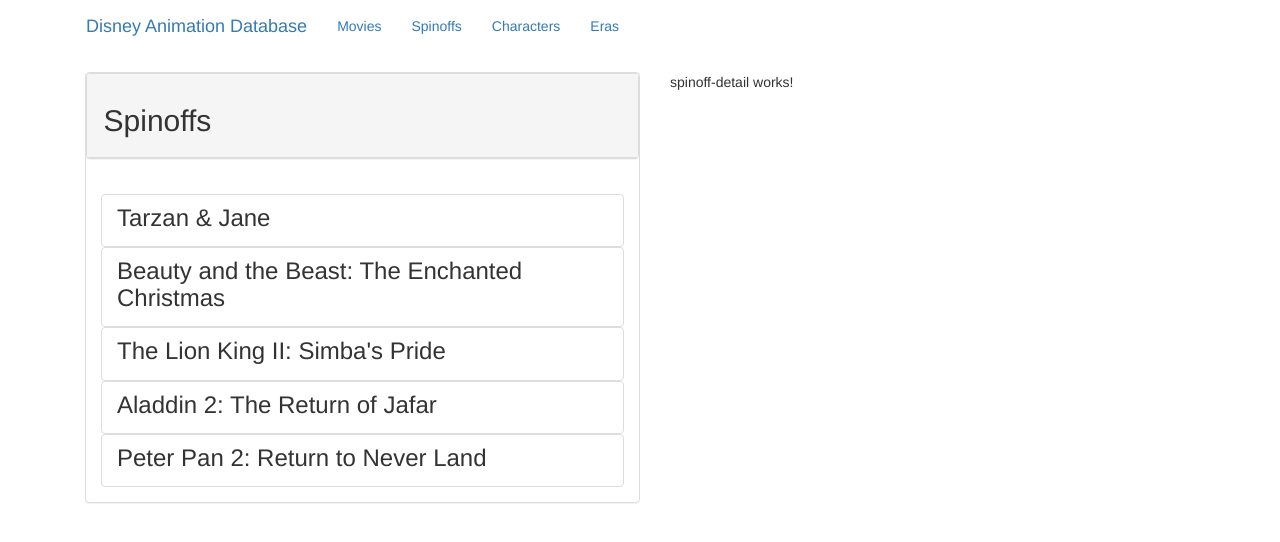
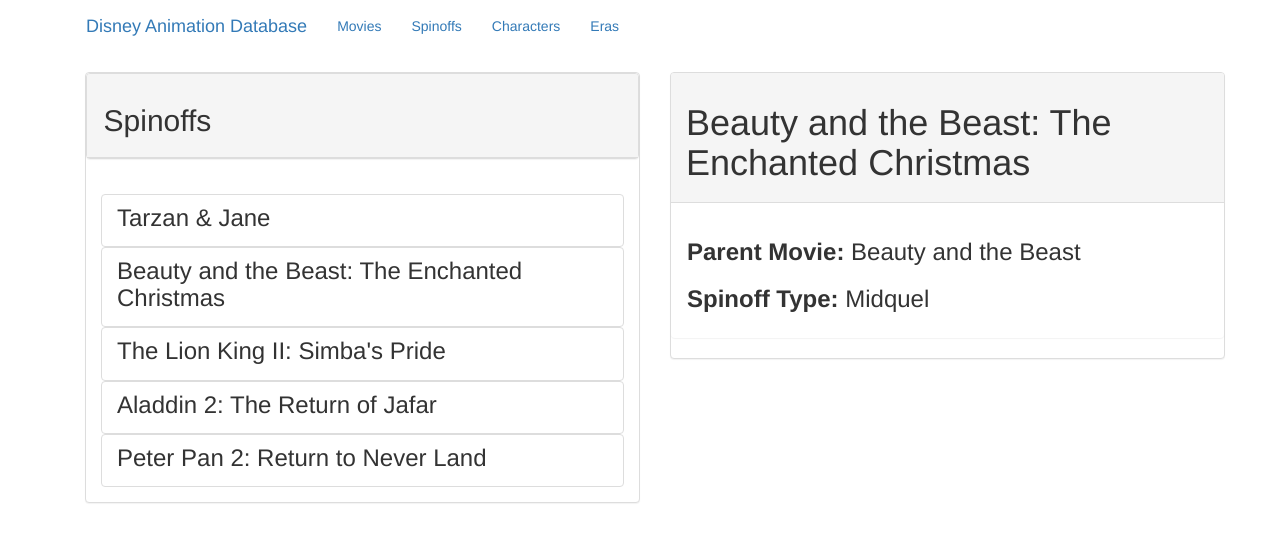
Before and after one commit to ar-byu/wdd430-final, an Angular app in the folder disneyAnimationApp/: page /spinoffs/1 in a window 1280 px wide. Shown: the top 542 px of the page. Built offline with nearby package versions, Linux system fonts and the light colour scheme.

Commit message:
Added spinoff detail & routing

```diff
--- a/disneyAnimationApp/src/app/spinoffs/spinoff-detail/spinoff-detail.component.html
+++ b/disneyAnimationApp/src/app/spinoffs/spinoff-detail/spinoff-detail.component.html
@@ -1 +1,9 @@
-<p>spinoff-detail works!</p>
+<div class="panel panel-default">
+    <div class="panel-heading">
+        <h1>{{spinoff.title}}</h1>
+    </div>
+    <div class="panel panel-body">
+        <h3><b>Parent Movie: </b>{{spinoff.related}}</h3>
+        <h3><b>Spinoff Type: </b>{{spinoff.type}}</h3>
+    </div>
+</div>
--- a/disneyAnimationApp/src/app/spinoffs/spinoff-detail/spinoff-detail.component.ts
+++ b/disneyAnimationApp/src/app/spinoffs/spinoff-detail/spinoff-detail.component.ts
@@ -1,10 +1,25 @@
-import { Component } from '@angular/core';
+import { Component, OnInit } from '@angular/core';
+import { ActivatedRoute, Params } from '@angular/router';
+import { Spinoff } from '../spinoffs.model';
+import { SpinoffsService } from '../spinoffs.service';
 
 @Component({
   selector: 'app-spinoff-detail',
   templateUrl: './spinoff-detail.component.html',
   styleUrls: ['./spinoff-detail.component.css']
 })
-export class SpinoffDetailComponent {
+export class SpinoffDetailComponent implements OnInit{
+  spinoff: Spinoff;
+  id: number;
 
+  constructor(private spinoffsService: SpinoffsService, private route: ActivatedRoute) {}
+
+  ngOnInit() {
+    this.route.params.subscribe(
+      (params: Params) => {
+        this.id = params['id'];
+        this.spinoff = this.spinoffsService.getOneSpinoff(this.id);
+      }
+    )
+  }
 }
--- a/disneyAnimationApp/src/app/spinoffs/spinoff-item/spinoff-item.component.html
+++ b/disneyAnimationApp/src/app/spinoffs/spinoff-item/spinoff-item.component.html
@@ -1,6 +1,7 @@
 <a
     style="cursor: pointer;"
     class="list-group-item clearfix"
+    [routerLink]="[index]"
     >
     <h3 class="list-group-item-heading pull-left">{{spinoff.title}}</h3>
 </a>
--- a/disneyAnimationApp/src/app/spinoffs/spinoff-item/spinoff-item.component.ts
+++ b/disneyAnimationApp/src/app/spinoffs/spinoff-item/spinoff-item.component.ts
@@ -8,4 +8,5 @@ import { Spinoff } from '../spinoffs.model';
 })
 export class SpinoffItemComponent {
   @Input() spinoff: Spinoff;
+  @Input() index: number;
 }
--- a/disneyAnimationApp/src/app/spinoffs/spinoff-list/spinoff-list.component.html
+++ b/disneyAnimationApp/src/app/spinoffs/spinoff-list/spinoff-list.component.html
@@ -12,6 +12,6 @@
       </div>
     <div class="panel-body">
         <app-spinoff-item
-        *ngFor="let spinoff of spinoffs" [spinoff]="spinoff"></app-spinoff-item>
+        *ngFor="let spinoff of spinoffs; let i = index" [spinoff]="spinoff" [index]="i"></app-spinoff-item>
     </div>
 </div>
```
Also changed, not shown: 1 other file (tests, documents, lock files or other folders).
